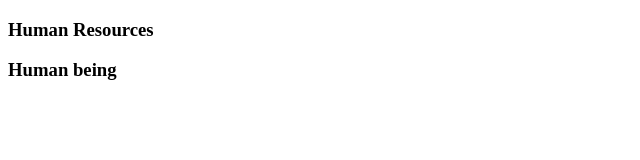
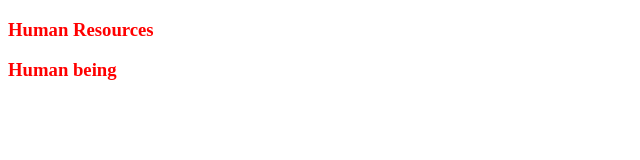
Before and after one commit to polyakhtar/my-second-repository, a plain HTML site: page index.html in a window 1280 px wide. Shown: the whole page, without its empty margins (0-640 px from the left). Drawn offline with Linux system fonts and the light colour scheme.

Commit message:
red color add

```diff
--- a/style.css
+++ b/style.css
@@ -1 +1,2 @@
-h1{color:black}
+h3{color:black}
+h3{color:red}
```
